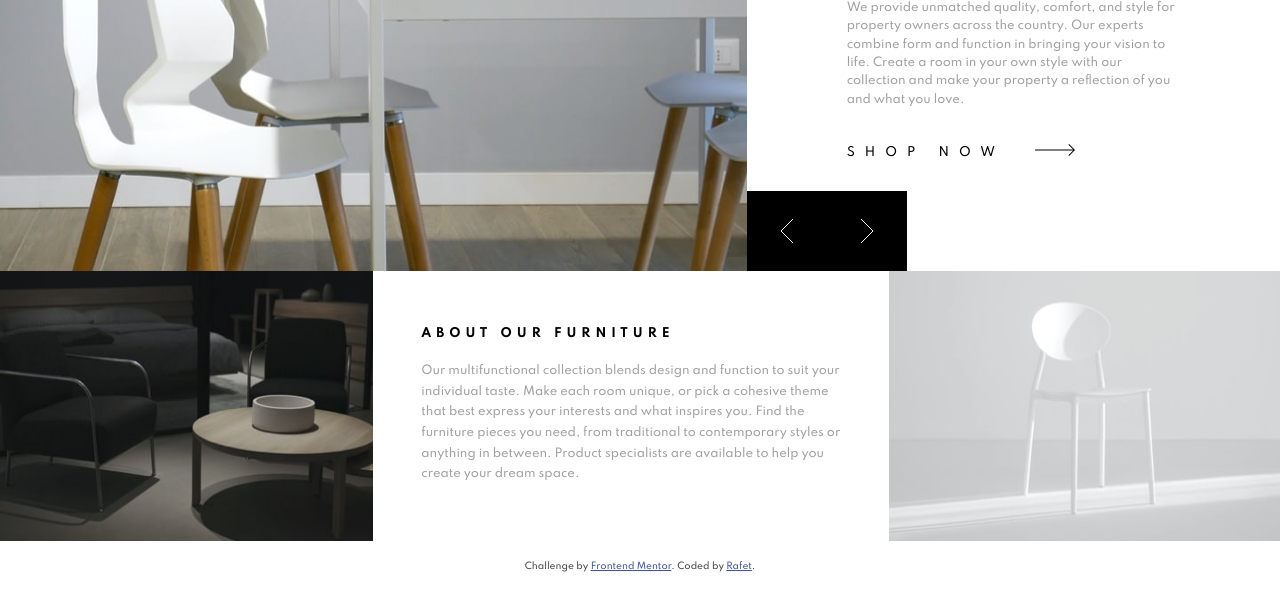
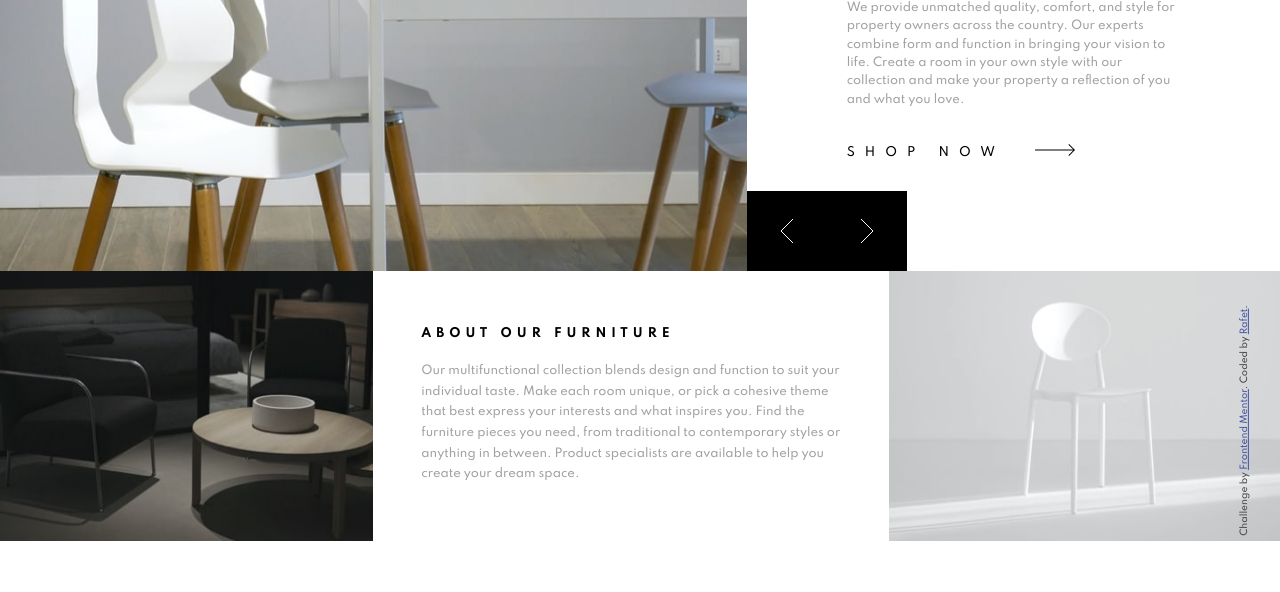
Before and after one commit to rafetbasturk/c25, a plain HTML site: page index.html in a window 1280 px wide. Shown: the part 264-856 px from the top of the page. After the commit the page ends 819 px from the top, so only its background shows below. Drawn offline with Linux system fonts and the light colour scheme.

Commit message:
fourth commit
changed position of footer

```diff
--- a/index.html
+++ b/index.html
@@ -60,7 +60,7 @@
 
   <footer>
     Challenge by <a href="https://www.frontendmentor.io?ref=challenge" target="_blank">Frontend Mentor</a>.
-    Coded by <a href="#">Rafet</a>.
+    Coded by <a href="https://www.frontendmentor.io/profile/rafetbasturk" target="_blank">Rafet</a>.
   </footer>
 
   <script src="./js/script.js"></script>
--- a/scss/_responsive.scss
+++ b/scss/_responsive.scss
@@ -89,6 +89,14 @@
             line-height: 1.8;
         }
     }
+
+    footer {
+        position: absolute;
+        right: -8rem;
+        bottom: 11rem;
+        transform: rotate(270deg);
+        margin: 0;
+    }
 }
 
 @include laptop {
```
Also changed, not shown: css/main.css, 1 other file.
